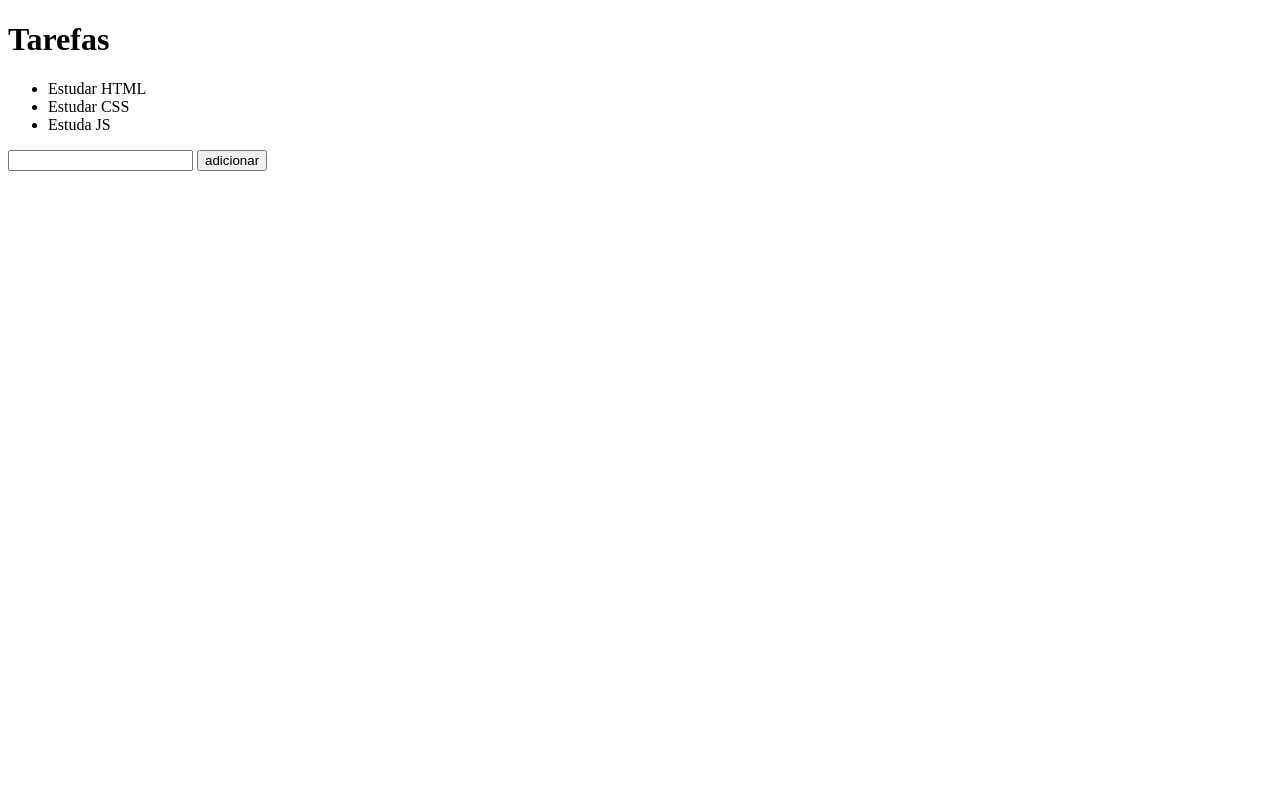
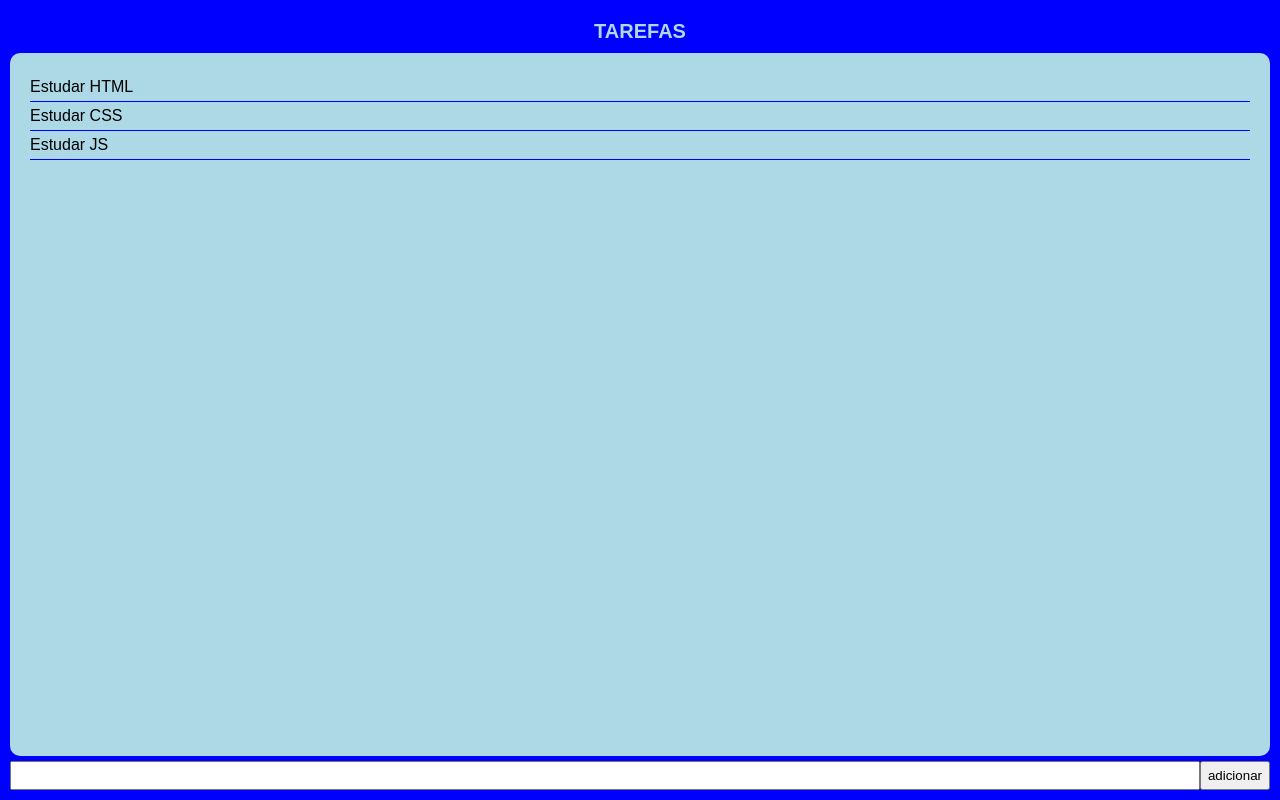
Before and after one commit to GustavoHenriqueSchmitz/To-Do-List, a plain HTML site: page index.html in a window 1280 px wide. Drawn offline with Linux system fonts and the light colour scheme.

Commit message:
Finalizando

```diff
--- a/index.html
+++ b/index.html
@@ -1,30 +1,92 @@
 <!DOCTYPE html>
-<html lang="pt-br">
+<html>
+
 <head>
-    <meta charset="UTF-8">
-    <meta http-equiv="X-UA-Compatible" content="IE=edge">
-    <meta name="viewport" content="width=device-width, initial-scale=1.0">
-    <title>Lista de Tarefas</title>
+  <title>Minhas Tarefas</title>
+  <style>
+    * {
+      box-sizing: border-box;
+      margin: 0;
+    }
+
+    body {
+      border: 10px solid blue;
+      min-height: 100vh;
+      font-family: Arial, sans-serif;
+      display: flex;
+      flex-direction: column;
+      background: blue;
+    }
+
+    header {
+      color: lightblue;
+      text-transform: uppercase;
+      font-size: 10px;
+      text-align: center;
+      padding: 10px 0;
+    }
+
+    main {
+      flex: auto;
+      background: lightblue;
+      padding: 20px;
+      border-radius: 10px;
+    }
+
+    main ul {
+      padding: 0;
+      list-style: none;
+    }
+
+    main li {
+      border-bottom: 1px solid blue;
+      padding: 5px 0;
+    }
+
+    footer {
+      display: flex;
+      padding-top: 5px;
+    }
+
+    footer input {
+      flex: auto;
+      padding: 5px;
+    }
+  </style>
 </head>
+
 <body>
+  <header>
     <h1>Tarefas</h1>
-    <ul>
-        <li>Estudar HTML</li>
-        <li>Estudar CSS</li>
-        <li>Estuda JS</li>
-    </ul>
+  </header>
+  <main>
+    <ul></ul>
+  </main>
+  <footer>
     <input>
     <button onclick="add()">adicionar</button>
+  </footer>
     <script>
+
+        listajs = ['Estudar HTML', 'Estudar CSS', 'Estudar JS']
+
         function add() {
+            const input = document.querySelector("input")
+            listajs.push(input.value)
+            input.value = ""
+            render()
+        }
+
+        function render() {
             const ul = document.querySelector("ul")
-            const input = document.querySelector("input")
-            const tarefa = input.value
-            const li = document.createElement("li")
-            li.innerText = tarefa
-            ul.appendChild(li)
-            input.value = ""
+            ul.innerHTML = null
+            listajs.forEach(function (tar) {
+                const li = document.createElement("li")
+                li.innerText = tar
+                ul.appendChild(li)
+            })
         }
+        render()
     </script>
 </body>
 </html>
```
